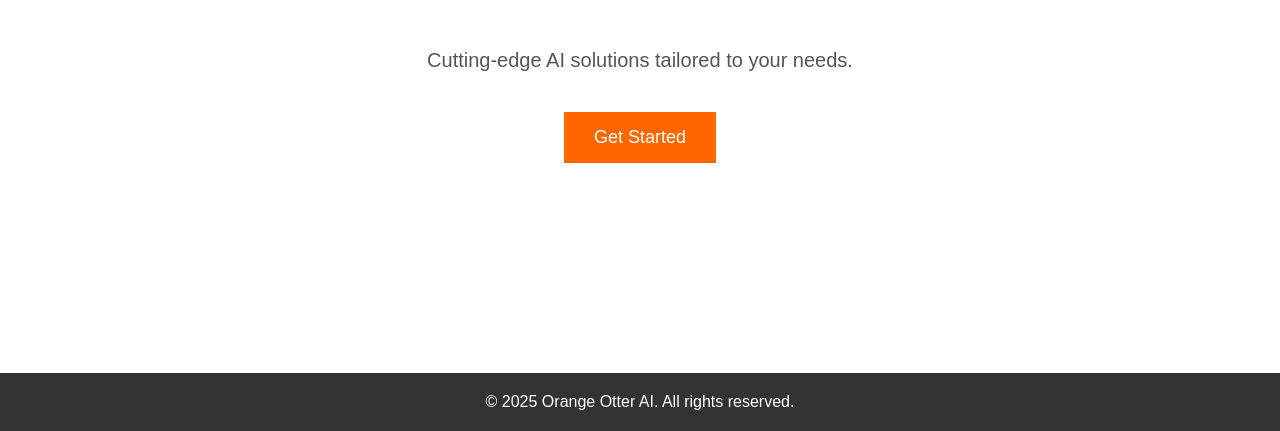
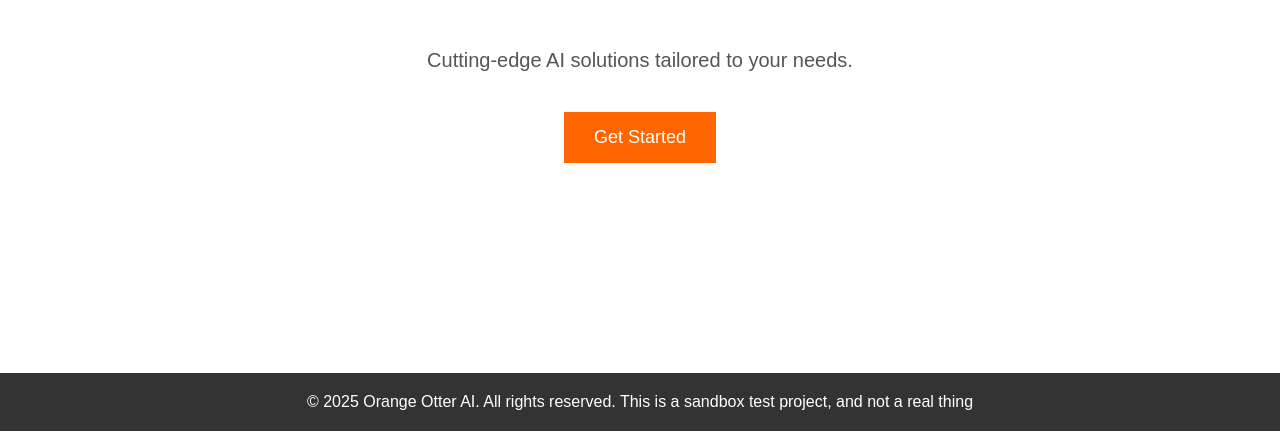
Before and after one commit to aczietlow/orangeotter.io, a plain HTML site: page docs/index.html in a window 1280 px wide. Shown: the part 369-800 px from the top of the page. Drawn offline with Linux system fonts and the light colour scheme.

Commit message:
adding disclaimer

```diff
--- a/docs/index.html
+++ b/docs/index.html
@@ -72,6 +72,6 @@
         <!--<img src="https://example.com/mascot.png" alt="Orange Otter Mascot" class="mascot">-->
         <button class="cta-button">Get Started</button>
     </div>
-    <div class="footer">&copy; 2025 Orange Otter AI. All rights reserved.</div>
+    <div class="footer">&copy; 2025 Orange Otter AI. All rights reserved. This is a sandbox test project, and not a real thing</div>
 </body>
 </html>
```
